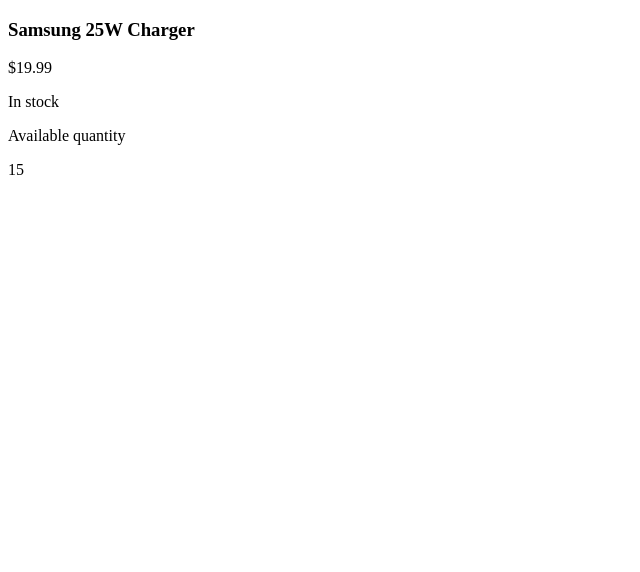
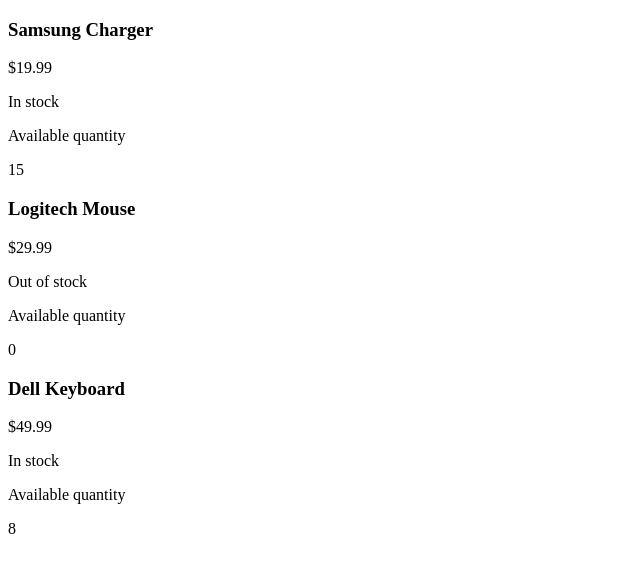
Before and after one commit to Sathvik1109/Stockpilot, a React (Vite) app: page / in a window 1280 px wide. Shown: the top 572 px of the page, without its empty margins (0-640 px from the left). Built offline with nearby package versions, Linux system fonts and the light colour scheme.

Commit message:
topic: displaying product cards

```diff
--- a/src/App.jsx
+++ b/src/App.jsx
@@ -1,9 +1,22 @@
 import ProductCard from "./components/ProductCard";
+
+const products = [
+  { id: 1, name: "Samsung Charger", price: 19.99, quantity: 15 },
+  { id: 2, name: "Logitech Mouse", price: 29.99, quantity: 0 },
+  { id: 3, name: "Dell Keyboard", price: 49.99, quantity: 8 },
+];
 
 const App = () => {
   return (
     <div>
-      <ProductCard />
+      {products.map((product) => (
+        <ProductCard
+          key={product.id}
+          name={product.name}
+          price={product.price}
+          quantity={product.quantity}
+        />
+      ))}
     </div>
   );
 };
--- a/src/components/ProductCard.jsx
+++ b/src/components/ProductCard.jsx
@@ -1,11 +1,11 @@
-const ProductCard = () => {
+const ProductCard = ({ name, price, quantity }) => {
   return (
     <div>
-      <h3>Samsung 25W Charger</h3>
-      <p>$19.99</p>
-      <span>In stock</span>
+      <h3>{name}</h3>
+      <p>${price}</p>
+      <span>{quantity > 0 ? "In stock" : "Out of stock"}</span>
       <p>Available quantity</p>
-      <span>15</span>
+      <span>{quantity}</span>
     </div>
   );
 };
```
